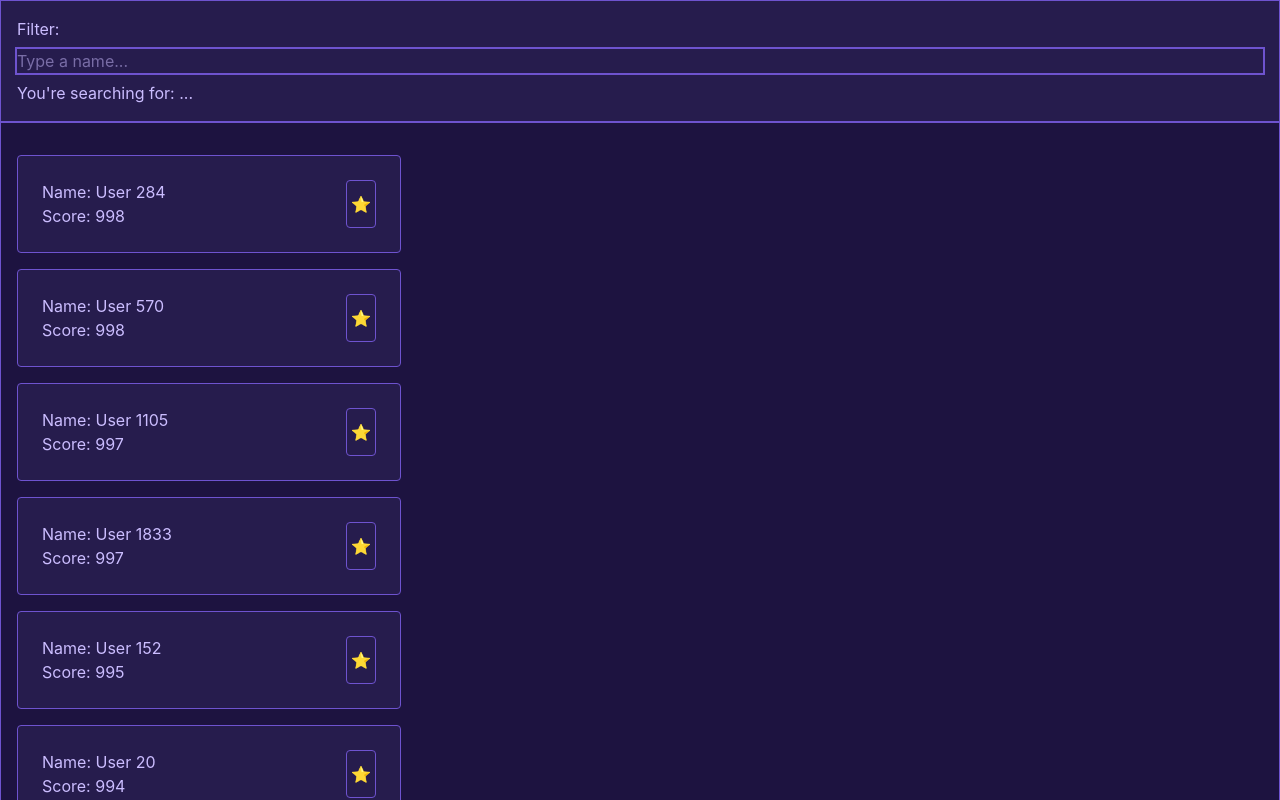
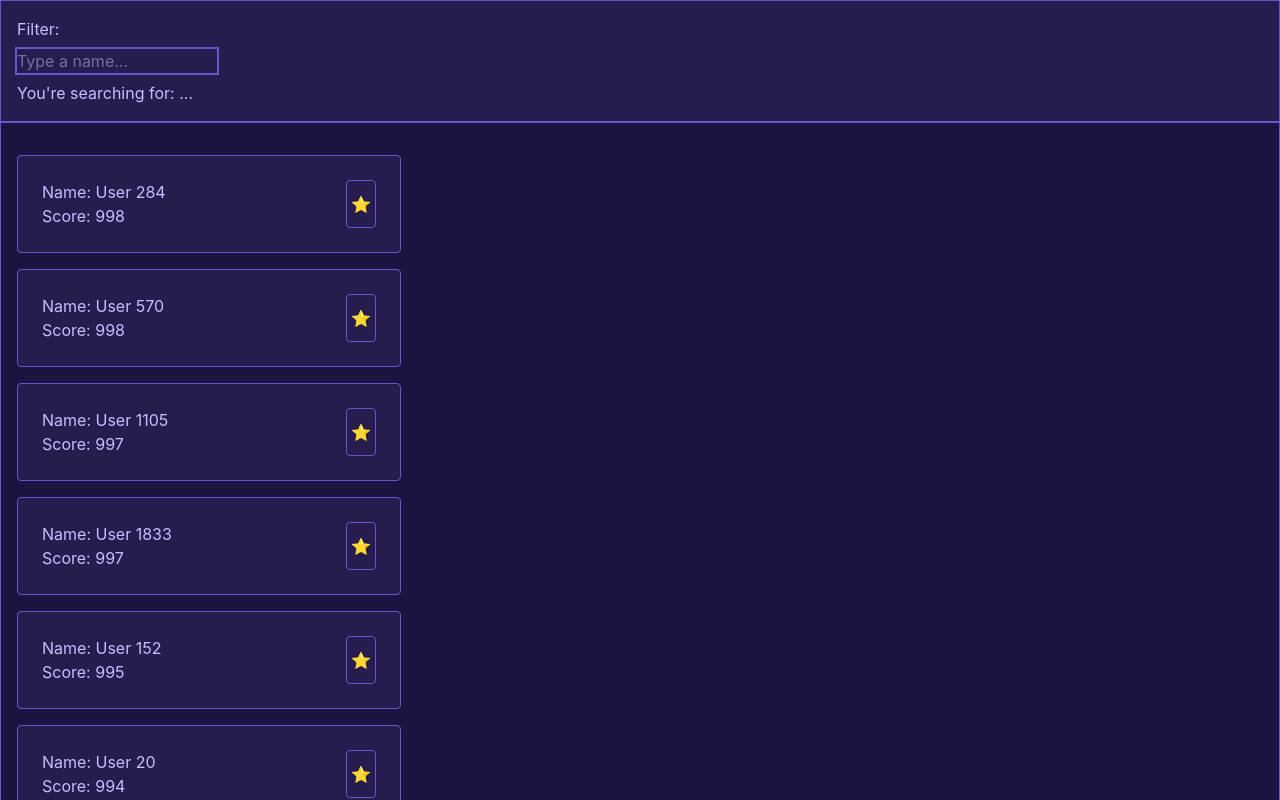
Before and after one commit to MionFF/react-labs, a React (Vite) app: page / in a window 1280 px wide. Shown: the top 800 px of the page. Built offline with nearby package versions, Linux system fonts and the light colour scheme.

Commit message:
Filterable Dashboard mini-product created.

```diff
--- /dev/null
+++ b/src/mini-products/FilterableDashboard/EmptyState.tsx
@@ -0,0 +1,11 @@
+type EmptyStateProps = {
+  message: string
+}
+
+export default function EmptyState({ message }: EmptyStateProps) {
+  return (
+    <li role='status' aria-live='polite'>
+      {message}
+    </li>
+  )
+}
--- /dev/null
+++ b/src/mini-products/FilterableDashboard/FilterPanel.tsx
@@ -0,0 +1,27 @@
+type FilterPanelProps = {
+  query: string
+  onQueryChange: (next: string) => void
+}
+
+export default function FilterPanel({ query, onQueryChange }: FilterPanelProps) {
+  console.count('FilterPanel')
+
+  return (
+    <div
+      id='filter-session'
+      className='flex flex-col p-4 bg-[var(--bg-secondary)] border border-[var(--border)]'
+    >
+      <label htmlFor='filter'>Filter: </label>
+      <input
+        type='search'
+        name='filter'
+        id='filter'
+        placeholder='Type a name...'
+        className='my-2 max-w-[200px] outline-none ring-2 ring-[var(--border)]'
+        value={query}
+        onChange={e => onQueryChange(e.target.value)}
+      />
+      <p>You're searching for: {query.trim() ? query : '...'}</p>
+    </div>
+  )
+}
--- a/src/mini-products/FilterableDashboard/FilterableDashboard.tsx
+++ b/src/mini-products/FilterableDashboard/FilterableDashboard.tsx
@@ -1,6 +1,8 @@
 import { useCallback, useMemo, useState } from 'react'
-import { UserCard } from './UserCard'
 import type { User } from './types'
+import FilterPanel from './FilterPanel'
+import UsersList from './UsersList'
+import EmptyState from './EmptyState'
 
 function generateUsers(count: number): User[] {
   const result = []
@@ -45,51 +47,31 @@ export default function Dashboard() {
     return [...pinnedTop, ...rest]
   }, [users, query, pinnedIds])
 
+  const visibleUsers = useMemo(() => {
+    return sortedUsers.map(u => ({
+      ...u,
+      pinned: pinnedIds.has(u.id),
+    }))
+  }, [pinnedIds, sortedUsers])
+
+  const emptyMessage = users.length ? 'No results found' : 'No users found'
+
   console.count('Dashboard')
 
   return (
     <div className='min-h-screen bg-[var(--bg-primary)] text-[var(--color)]'>
-      <div
-        id='input-session'
-        className='flex flex-col p-4 bg-[var(--bg-secondary)] border border-[var(--border)]'
-      >
-        <label htmlFor='filter'>Filter: </label>
-        <input
-          type='search'
-          name='filter'
-          id='filter'
-          placeholder='Type a name...'
-          className='my-2 outline-none ring-2 ring-[var(--border)]'
-          value={query}
-          onChange={e => setQuery(e.target.value)}
-        />
-        <p>You're searching for: {query.trim() ? query : '...'}</p>
-      </div>
+      <FilterPanel query={query} onQueryChange={setQuery} />
 
-      <ul id='list' className='p-4 bg-[var(--bg-primary)] border border-[var(--border)]'>
-        {users.length ? (
-          sortedUsers.length ? (
-            sortedUsers.map(user => (
-              <UserCard
-                key={user.id}
-                id={user.id}
-                name={user.name}
-                score={user.score}
-                pinned={pinnedIds.has(user.id)}
-                onTogglePin={togglePin}
-              />
-            ))
-          ) : (
-            <li role='status' aria-live='polite'>
-              No results found
-            </li>
-          )
+      {/* <UsersList users={visibleUsers} onTogglePin={togglePin} /> */}
+      {users.length ? (
+        visibleUsers.length ? (
+          <UsersList users={visibleUsers} onTogglePin={togglePin} emptyMessage={emptyMessage} />
         ) : (
-          <li role='status' aria-live='polite'>
-            No users found
-          </li>
-        )}
-      </ul>
+          <EmptyState message='No results found' />
+        )
+      ) : (
+        <EmptyState message='No users found' />
+      )}
     </div>
   )
 }
--- /dev/null
+++ b/src/mini-products/FilterableDashboard/UsersList.tsx
@@ -0,0 +1,34 @@
+import EmptyState from './EmptyState'
+import type { User } from './types'
+import { UserCard } from './UserCard'
+
+type UserWithPinned = User & { pinned: boolean }
+
+type UsersListProps = {
+  users: UserWithPinned[]
+  onTogglePin: (id: number) => void
+  emptyMessage: string
+}
+
+export default function UsersList({ users, onTogglePin, emptyMessage }: UsersListProps) {
+  console.count('UsersList')
+
+  return (
+    <ul id='list' className='p-4 bg-[var(--bg-primary)] border border-[var(--border)]'>
+      {users.length ? (
+        users.map(user => (
+          <UserCard
+            key={user.id}
+            id={user.id}
+            name={user.name}
+            score={user.score}
+            pinned={user.pinned}
+            onTogglePin={onTogglePin}
+          />
+        ))
+      ) : (
+        <EmptyState message={emptyMessage} />
+      )}
+    </ul>
+  )
+}
```
